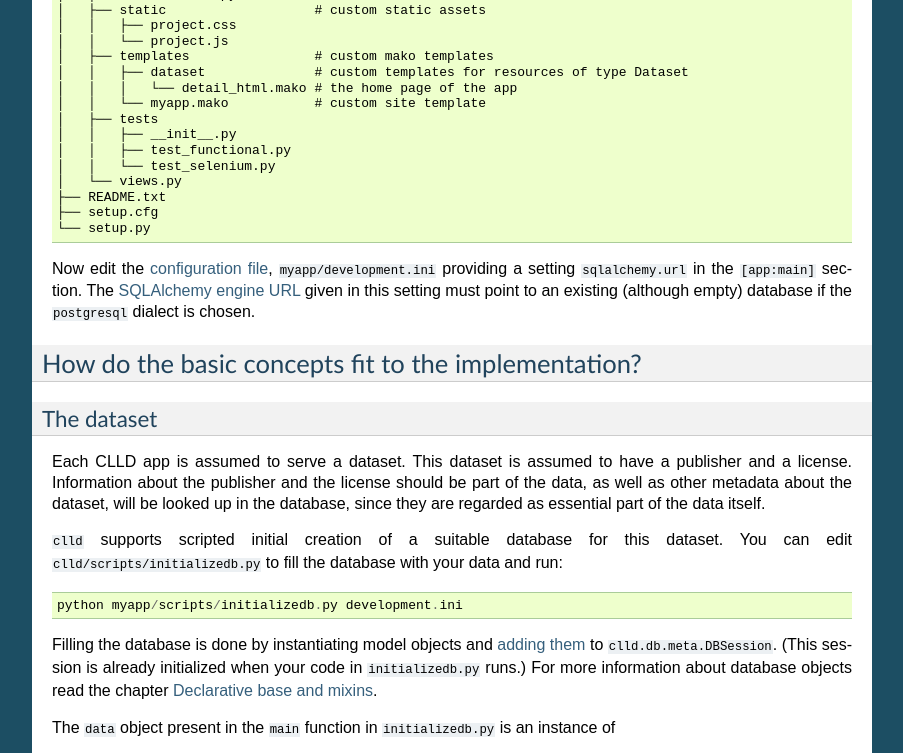
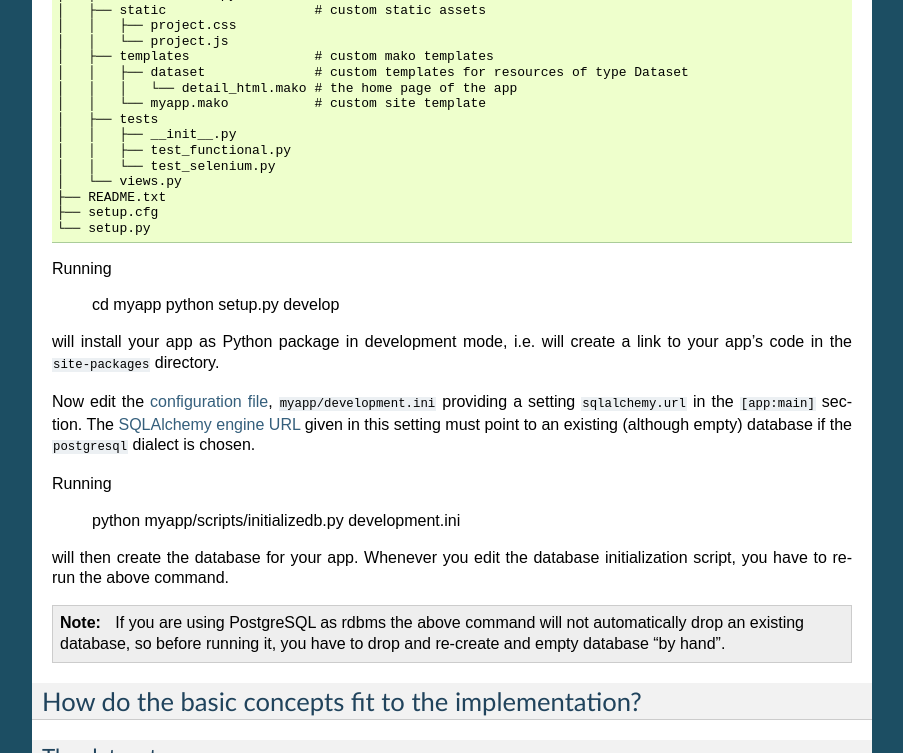
Before and after one commit to clld/clld, a Sphinx documentation site: the page built from docs/tutorial.rst, in a window 1280 px wide and 900 px high, scrolled down 1111 px, cut to the strip 0-753 px from the top of the window. Shown: the whole strip, without its empty margins (198-1101 px from the left). Built offline with Sphinx 7.4.7, drawn with Linux system fonts in a browser that asks for light colours.

Commit message:
correct incomplete installation instructions

```diff
--- a/docs/tutorial.rst
+++ b/docs/tutorial.rst
@@ -81,10 +81,31 @@ This will create a python package ``myapp`` with the following layout::
     └── setup.py
 
 
+Running
+
+    cd myapp
+    python setup.py develop
+
+will install your app as Python package in development mode, i.e. will create a link to
+your app's code in the ``site-packages`` directory.
+
 Now edit the `configuration file <http://docs.pylonsproject.org/projects/pyramid/en/latest/narr/environment.html>`_,
 ``myapp/development.ini`` providing a setting ``sqlalchemy.url`` in the ``[app:main]`` section.
 The `SQLAlchemy engine URL <http://docs.sqlalchemy.org/en/rel_0_9/core/engines.html>`_ given in this
 setting must point to an existing (although empty) database if the ``postgresql`` dialect is chosen.
+
+Running
+
+    python myapp/scripts/initializedb.py development.ini
+
+will then create the database for your app. Whenever you edit the database initialization
+script, you have to re-run the above command.
+
+.. note::
+
+    If you are using PostgreSQL as rdbms the above command will not automatically drop
+    an existing database, so before running it, you have to drop and re-create and empty
+    database "by hand".
 
 
 How do the basic concepts fit to the implementation?
```
